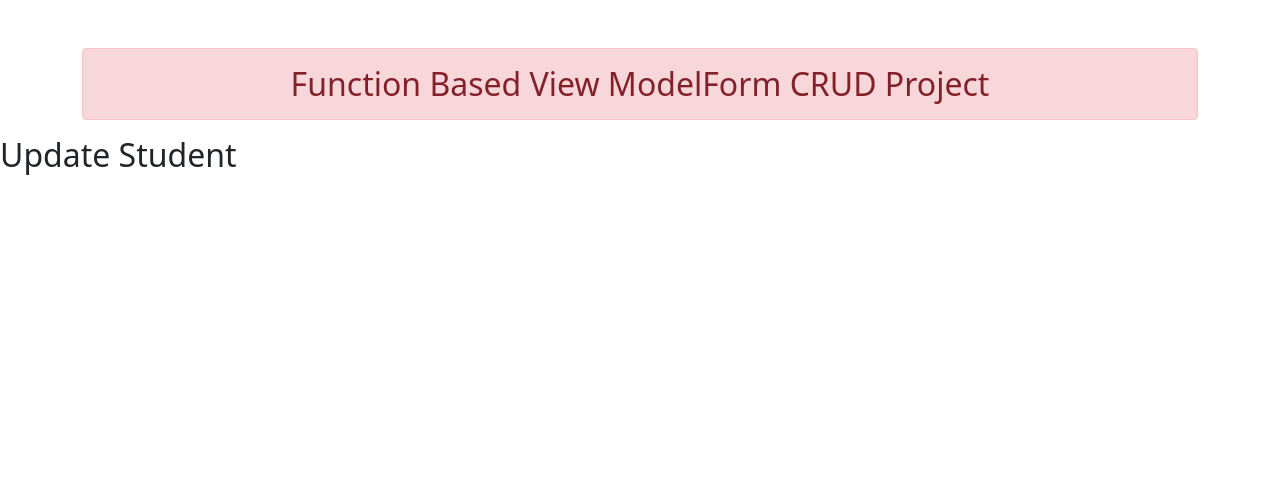
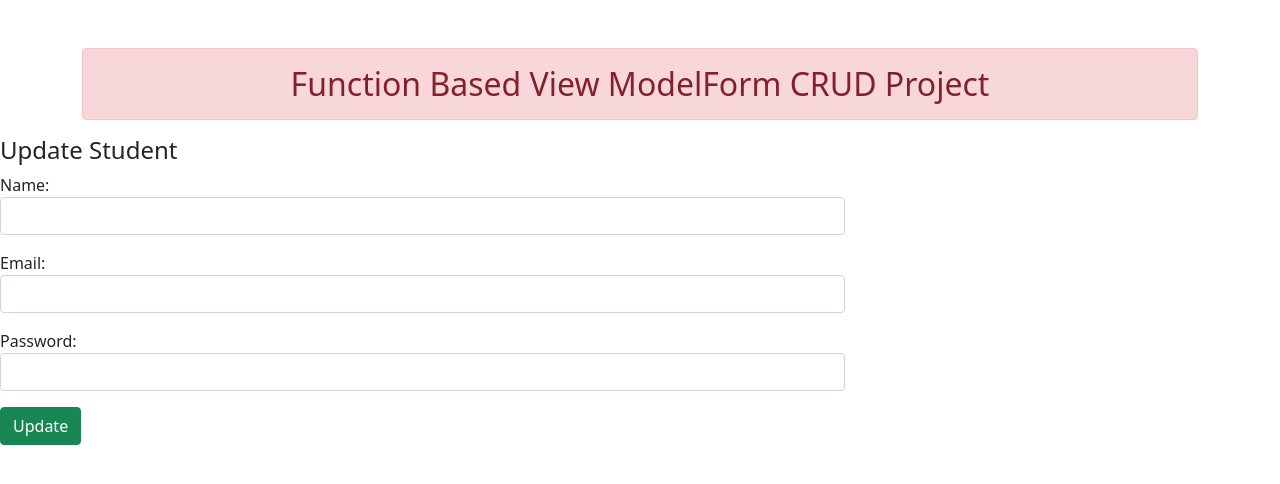
Before and after one commit to jinal42/crud_1, a Django app: template enroll/templates/enroll/updates_stud.html in a window 1280 px wide. Shown: the top 484 px of the page. Run offline with Django 4.2, Linux system fonts and the light colour scheme; the template is opened without the code that fills it: values that come from a table or form of the project are taken from there, others are empty; some libraries are stand-ins or nearby versions.

Commit message:
update/edit

```diff
--- a/enroll/forms.py
+++ b/enroll/forms.py
@@ -10,5 +10,5 @@ class StudentReg(forms.ModelForm):
   widgets= {
         'name': forms.TextInput(attrs={'class':'form-control'}),
         'email': forms.EmailInput(attrs={'class':'form-control'}),
-        'password': forms.PasswordInput(attrs={'class':'form-control'}),
+        'password': forms.PasswordInput(render_value=True, attrs={'class':'form-control'}),
   }
--- a/enroll/templates/enroll/updates_stud.html
+++ b/enroll/templates/enroll/updates_stud.html
@@ -1,6 +1,19 @@
 {% extends 'enroll/base.html' %}
 
 {% block content %}
-      <h2>Update Student</h2>
+      <div class="row">
+            <div class="col-sm-8">
+                  <h4>Update Student </h4>
+
+                  <form action="" method="post">
+                        {% csrf_token %}
+                        {{form.as_p}}
+                        <input type="submit" class="btn btn-success" value="Update"></form>
+
+
+                  </form>
+
+            </div>
+      </div>
 
 {% endblock content %}
```
Also changed, not shown: enroll/views.py (+10 -2 lines), db.sqlite3.
